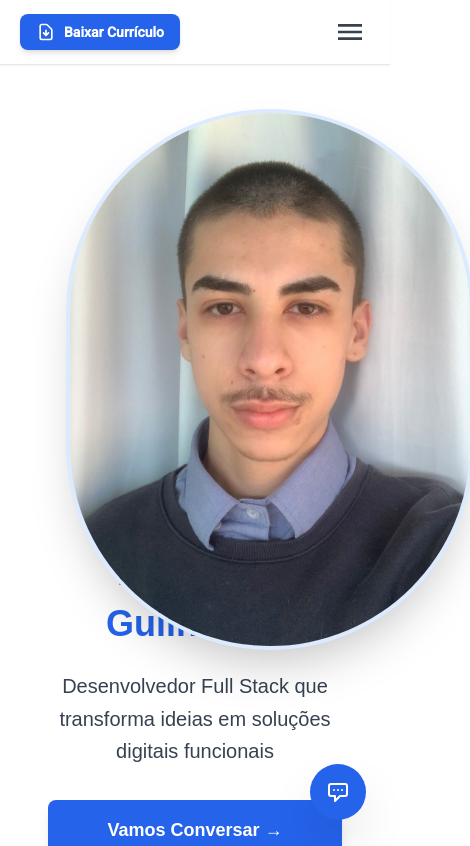
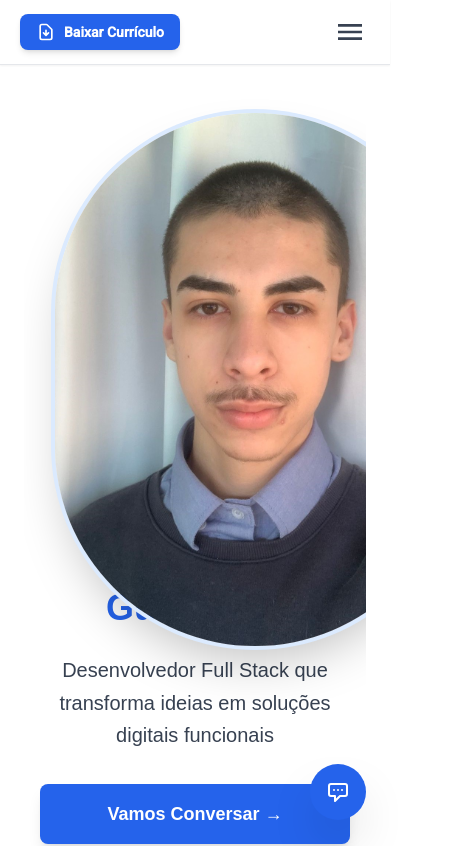
Before and after one commit to guicirelli/landing-page-cirelli, a Next.js app: page / in a window 390 px wide. Shown: the top 846 px of the page, 470 px wide, since content can reach past the window. Built offline with nearby package versions, Linux system fonts and the light colour scheme; no server answers.

Commit message:
fix: Melhorar centralizacao e responsividade da imagem do Hero

```diff
--- a/src/components/Home/Inicio.tsx
+++ b/src/components/Home/Inicio.tsx
@@ -9,11 +9,25 @@ export const Inicio = () => {
   const { badge, photo } = heroData.hero;
 
   return (
-    <section className="min-h-[90vh] flex items-center py-12">
-      <div className="max-w-7xl mx-auto px-6 w-full">
-        <div className="flex flex-wrap-reverse lg:flex-nowrap justify-center items-center gap-12 lg:gap-20">
-          {/* Left Content */}
-          <div className="flex-1 text-center lg:text-left">
+    <section className="min-h-[90vh] flex items-center py-12 overflow-x-hidden">
+      <div className="max-w-7xl mx-auto px-4 sm:px-6 w-full">
+        <div className="flex flex-col lg:flex-row justify-center items-center gap-8 lg:gap-20">
+          {/* Photo - First on mobile */}
+          <div className="flex justify-center w-full lg:order-2 lg:w-auto">
+            <div className="relative w-[280px] sm:w-[320px] lg:w-[400px]">
+              <OptimizedImage
+                src={photo.url}
+                alt={photo.alt}
+                width={photo.width}
+                height={photo.height}
+                className="rounded-full shadow-2xl ring-4 sm:ring-8 ring-blue-100 dark:ring-blue-900 w-full h-auto"
+                priority
+              />
+            </div>
+          </div>
+
+          {/* Content - Second on mobile */}
+          <div className="flex-1 text-center lg:text-left lg:order-1">
             <h1 className="text-4xl sm:text-6xl lg:text-7xl font-bold text-gray-900 dark:text-white mb-6 leading-tight">
               <span className="block text-gray-600 dark:text-gray-300 text-2xl sm:text-3xl font-medium mb-2">
                 {t('home.title')}
@@ -53,18 +67,6 @@ export const Inicio = () => {
               </div>
             </div>
           </div>
-
-          {/* Right Content - Photo */}
-          <div className="relative flex-shrink-0 w-full max-w-[250px] sm:max-w-[300px] lg:max-w-[400px] mx-auto lg:mx-0">
-            <OptimizedImage
-              src={photo.url}
-              alt={photo.alt}
-              width={photo.width}
-              height={photo.height}
-              className="rounded-full shadow-2xl ring-4 sm:ring-8 ring-blue-100 dark:ring-blue-900 w-full h-auto"
-              priority
-            />
-          </div>
         </div>
       </div>
     </section>
```
